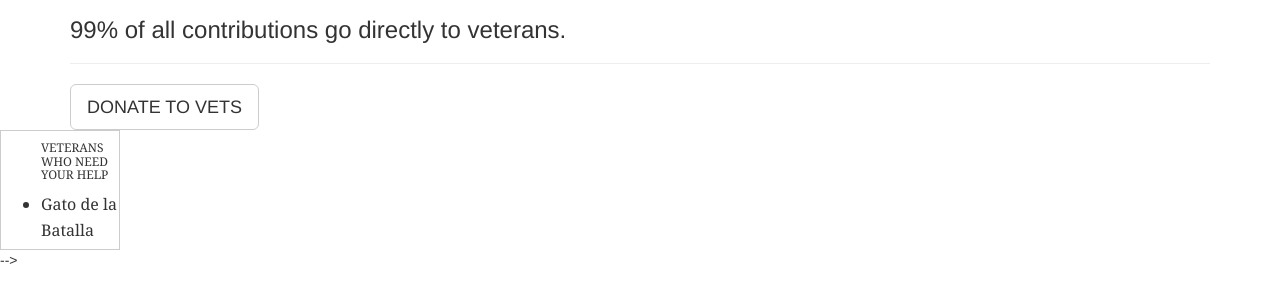
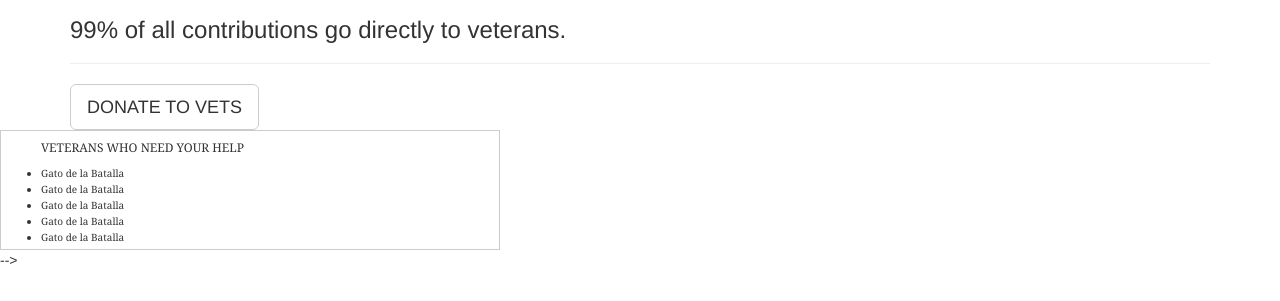
Before and after one commit to laigOSU/99TutsDrafts, a plain HTML site: page scrollbox.html in a window 1280 px wide. Shown: the part 181-482 px from the top of the page. Drawn offline with nearby package versions, Linux system fonts and the light colour scheme.

Commit message:
Update scrollbox.css

```diff
--- a/scrollbox.css
+++ b/scrollbox.css
@@ -1,7 +1,7 @@
 #scrollbox{
     height:120px;
-    width:120px;
+    width: 500px;
     border:1px solid #ccc;
-    font:16px/26px Georgia, Garamond, Serif;
+    font:10px/16px Georgia, Garamond, Serif;
     overflow:auto;
 }
```
